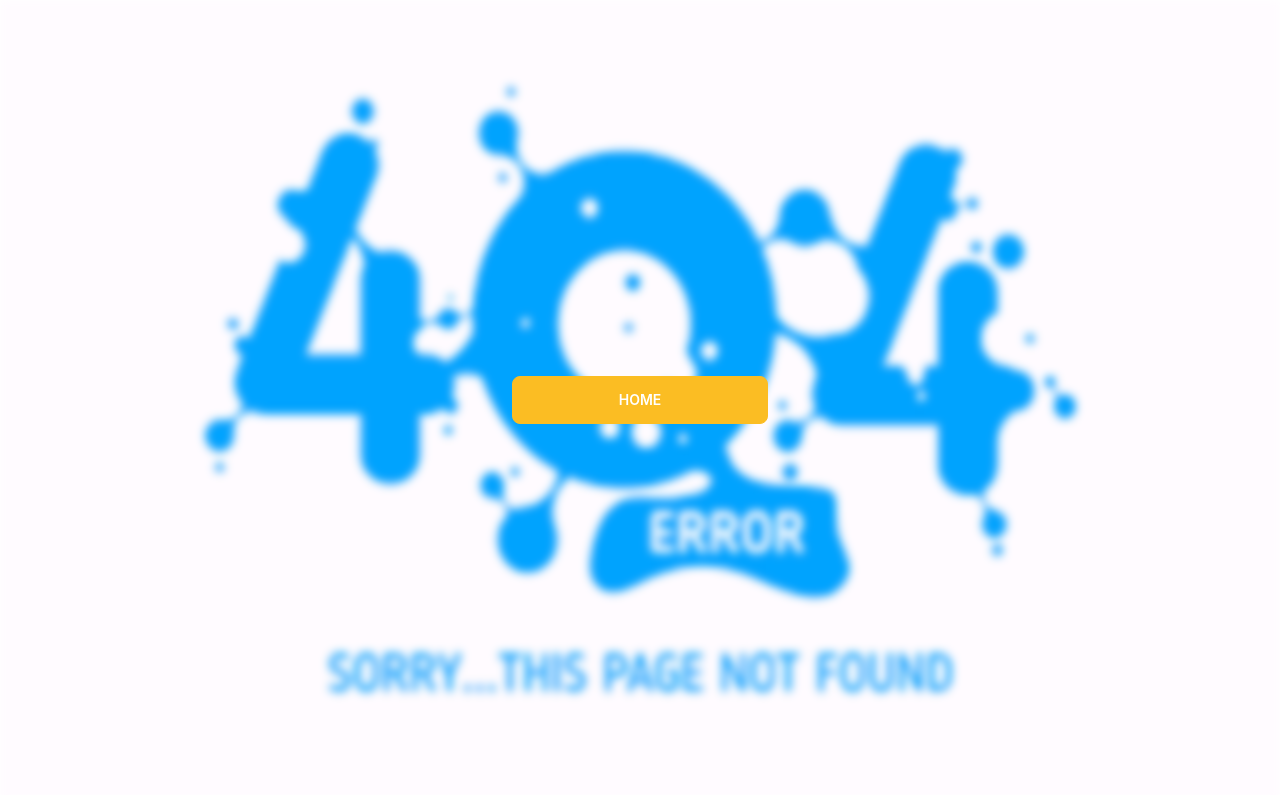
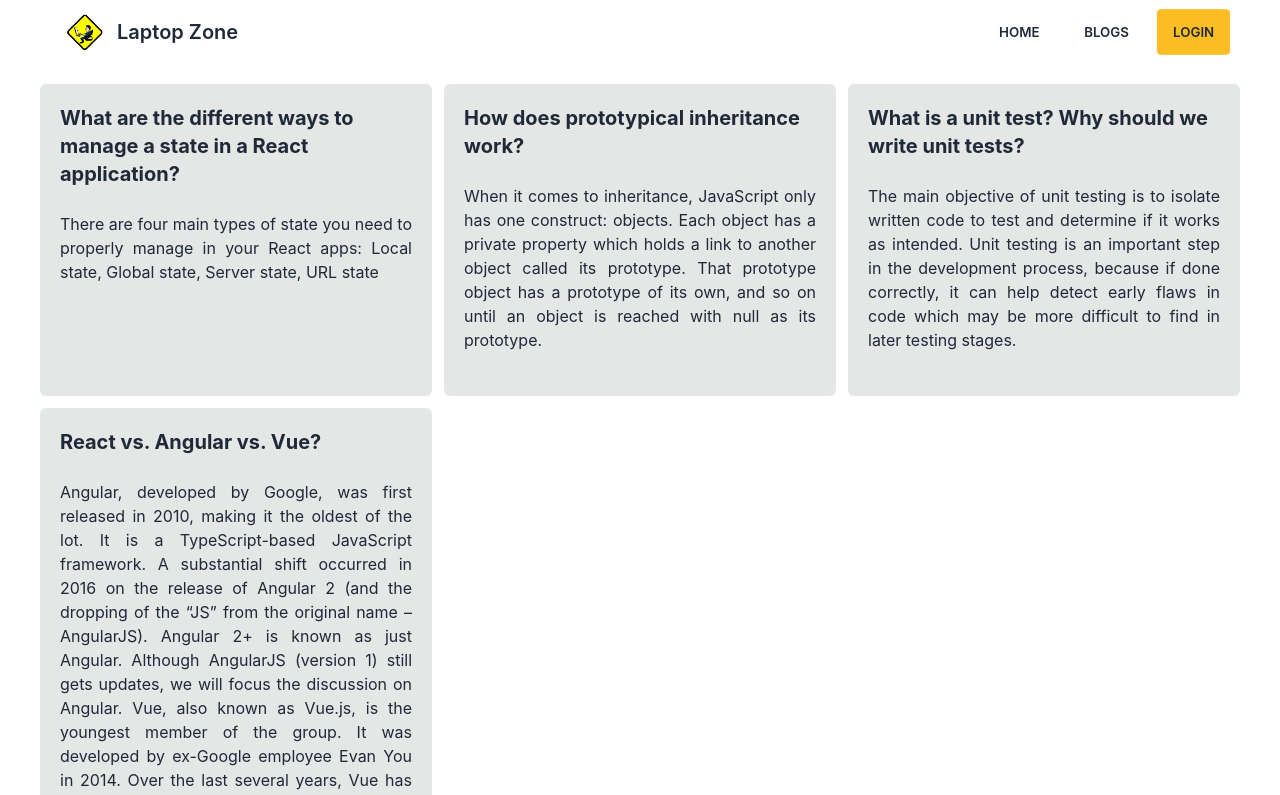
Before and after one commit to TajwarSaiyeed/laptop-zone, a React (Create React App) app: page /blogs in a window 1280 px wide. Shown: the top 795 px of the page. Built offline with nearby package versions, Linux system fonts and the light colour scheme; no server answers.

Commit message:
blog section add

```diff
--- /dev/null
+++ b/public/blogs.json
@@ -0,0 +1,22 @@
+[
+  {
+    "id": 1,
+    "question": "What are the different ways to manage a state in a React application?",
+    "answer": "There are four main types of state you need to properly manage in your React apps: Local state, Global state, Server state, URL state"
+  },
+  {
+    "id": 2,
+    "question": "How does prototypical inheritance work?",
+    "answer": "When it comes to inheritance, JavaScript only has one construct: objects. Each object has a private property which holds a link to another object called its prototype. That prototype object has a prototype of its own, and so on until an object is reached with null as its prototype."
+  },
+  {
+    "id": 3,
+    "question": "What is a unit test? Why should we write unit tests?",
+    "answer": "The main objective of unit testing is to isolate written code to test and determine if it works as intended. Unit testing is an important step in the development process, because if done correctly, it can help detect early flaws in code which may be more difficult to find in later testing stages."
+  },
+  {
+    "id": 4,
+    "question": "React vs. Angular vs. Vue?",
+    "answer": " Angular, developed by Google, was first released in 2010, making it the oldest of the lot. It is a TypeScript-based JavaScript framework. A substantial shift occurred in 2016 on the release of Angular 2 (and the dropping of the “JS” from the original name – AngularJS). Angular 2+ is known as just Angular. Although AngularJS (version 1) still gets updates, we will focus the discussion on Angular. Vue, also known as Vue.js, is the youngest member of the group. It was developed by ex-Google employee Evan You in 2014. Over the last several years, Vue has seen a substantial shift in popularity, even though it doesn’t have the backing of a large company. The most current version is always announced on the official Vue website on their releases page. Contributors for Vue are supported by Patreon. It should be noted that Vue also has its own GitHub repo, and functions using TypeScript. React, developed by Facebook, was initially released in 2013. Facebook uses React extensively in their products (Facebook, Instagram, and WhatsApp). Similar to Vue, the React developers also announce their newest version on the blog section of the React website."
+  }
+]
--- a/src/Routes/Routes.jsx
+++ b/src/Routes/Routes.jsx
@@ -7,6 +7,7 @@ import AdminAllSellers from "../pages/Admin/AdminAllSellers";
 import AdminReportedItems from "../pages/Admin/AdminReportedItems";
 import Login from "../pages/Authentication/Login";
 import Signup from "../pages/Authentication/Signup";
+import Blogs from "../pages/Blogs/Blogs";
 import DisplayError from "../pages/DisplayError/DisplayError";
 import Home from "../pages/Home/Home";
 import PageNotFound from "../pages/PageNotFound/PageNotFound";
@@ -16,7 +17,10 @@ export const routes = createBrowserRouter([
     path: "/",
     element: <Main />,
     errorElement: <DisplayError />,
-    children: [{ path: "/", element: <Home /> }],
+    children: [
+      { path: "/", element: <Home /> },
+      { path: "/blogs", element: <Blogs /> },
+    ],
   },
   { path: "/login", element: <Login /> },
   { path: "/signup", element: <Signup /> },
--- /dev/null
+++ b/src/pages/Blogs/Blogs.jsx
@@ -0,0 +1,25 @@
+import React, { useEffect, useState } from "react";
+
+const Blogs = () => {
+  const [qnas, setQNAS] = useState([]);
+  useEffect(() => {
+    fetch("blogs.json")
+      .then((res) => res.json())
+      .then((data) => setQNAS(data));
+  }, []);
+
+  return (
+    <div className="grid grid-cols-1 sm:grid-cols-1 md:grid-cols-2 lg:grid-cols-3 gap-3 my-5">
+      {qnas?.map((qna) => {
+        return (
+          <div key={qna.id} className="p-5 bg-base-300 rounded-md">
+            <h1 className="text-xl font-bold">{qna.question}</h1>
+            <p className="py-6 text-justify">{qna.answer}</p>
+          </div>
+        );
+      })}
+    </div>
+  );
+};
+
+export default Blogs;
--- a/src/pages/shared/Navbar.jsx
+++ b/src/pages/shared/Navbar.jsx
@@ -15,6 +15,11 @@ const Navbar = () => {
       <li>
         <Link className="btn btn-ghost" to="/">
           Home
+        </Link>
+      </li>
+      <li>
+        <Link className="btn btn-ghost" to="/blogs">
+          Blogs
         </Link>
       </li>
       <li>
@@ -72,7 +77,7 @@ const Navbar = () => {
         </Link>
       </div>
       <div className="hidden lg:navbar-end lg:flex">
-        <ul className="menu menu-horizontal p-0">{menuItems}</ul>
+        <ul className="menu menu-horizontal p-0 gap-2">{menuItems}</ul>
       </div>
       {user && (
         <div className="dropdown dropdown-end">
```
